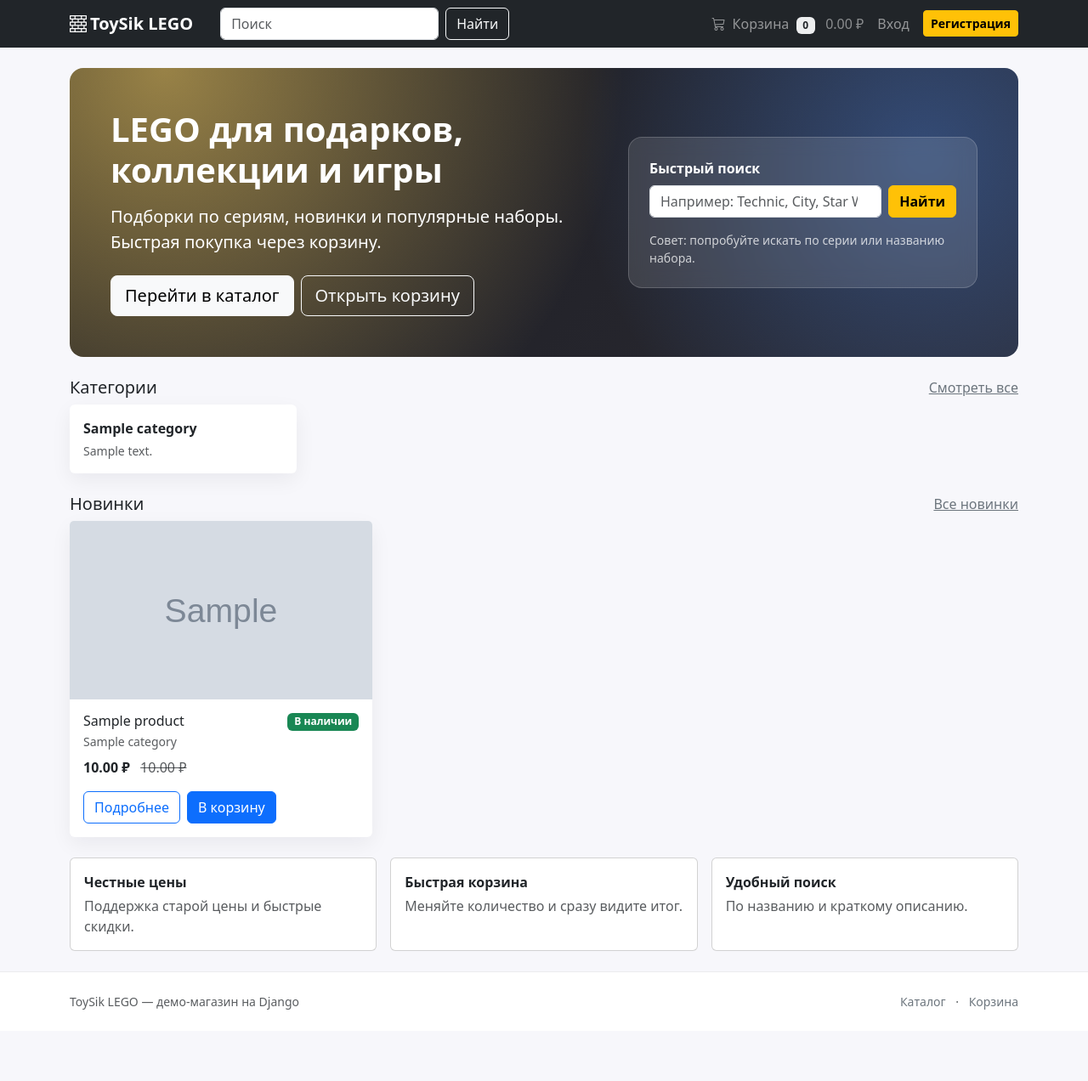
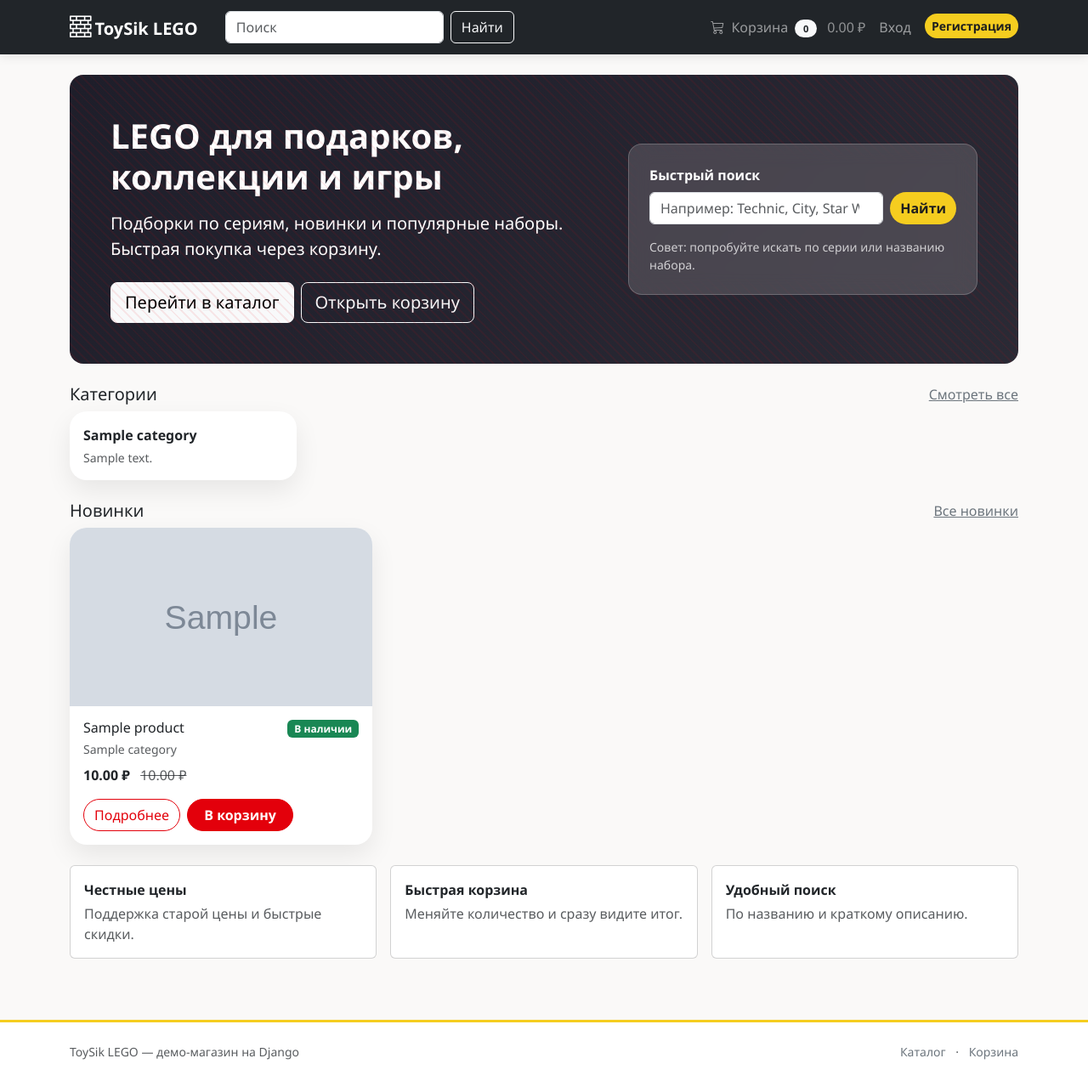
Before and after one commit to k1slee/lego-shop, a Django app: page / in a window 1280 px wide. Shown: the whole page at 85% size. Before the commit the page ends 1188 px from the top, so only its background shows below. Run offline with Django 4.2, Linux system fonts and the light colour scheme; tables that the repository leaves empty hold one stand-in row (values such as "Sample post"); grey boxes marked "Sample" are stand-in pictures.

Commit message:
Фиксы

```diff
--- a/static/css/app.css
+++ b/static/css/app.css
@@ -1,45 +1,249 @@
-body {
-  background: #f7f7fb;
+/* ==============================================
+   LEGO Shop – Modern Design (CSS Variables + Animations)
+   ============================================== */
+
+:root {
+    --lego-red: #e3000b;
+    --lego-yellow: #f5cd1f;
+    --lego-blue: #0071bc;
+    --lego-black: #211f1f;
+    --lego-gray: #f0f0f0;
+    --transition: all 0.25s ease-in-out;
+    --box-shadow: 0 12px 30px rgba(0, 0, 0, 0.08);
+    --box-shadow-hover: 0 20px 35px rgba(0, 0, 0, 0.12);
 }
 
+body {
+    background-color: #faf9f8;
+    font-family: 'Segoe UI', Roboto, 'Helvetica Neue', sans-serif;
+}
+
+/* ---------- Анимации ---------- */
+@keyframes fadeInUp {
+    from {
+        opacity: 0;
+        transform: translateY(20px);
+    }
+    to {
+        opacity: 1;
+        transform: translateY(0);
+    }
+}
+
+@keyframes pulse {
+    0% { transform: scale(1); }
+    50% { transform: scale(1.05); background-color: var(--lego-yellow); border-color: var(--lego-yellow); }
+    100% { transform: scale(1); }
+}
+
+@keyframes spin {
+    from { transform: rotate(0deg); }
+    to { transform: rotate(360deg); }
+}
+
+/* ---------- Navbar (тёмный, но с прозрачностью) ---------- */
+.navbar {
+    background-color: rgba(33, 31, 31, 0.95);
+    backdrop-filter: blur(8px);
+    box-shadow: 0 2px 12px rgba(0,0,0,0.1);
+    transition: var(--transition);
+}
+
+.navbar-brand i {
+    transition: var(--transition);
+    font-size: 1.6rem;
+}
+
+.navbar-brand:hover i {
+    transform: rotate(15deg);
+    color: var(--lego-yellow);
+}
+
+.navbar .badge {
+    background-color: var(--lego-red);
+    color: white;
+    border-radius: 50px;
+    padding: 0.3rem 0.6rem;
+    font-size: 0.7rem;
+}
+
+/* ---------- Hero section ---------- */
 .hero {
-  background: radial-gradient(1200px circle at 10% 0%, rgba(255, 214, 102, 0.55), rgba(255, 214, 102, 0) 45%),
-    radial-gradient(900px circle at 90% 30%, rgba(77, 145, 255, 0.35), rgba(77, 145, 255, 0) 45%),
-    linear-gradient(135deg, #1b1b1f 0%, #2a2a33 100%);
+    position: relative;
+    background: linear-gradient(135deg, #1e1e2a 0%, #2a2a35 100%);
+    border-radius: 2rem;
+    overflow: hidden;
+    margin-bottom: 2rem;
+}
+
+.hero::before {
+    content: "";
+    position: absolute;
+    top: 0;
+    left: 0;
+    width: 100%;
+    height: 100%;
+    background-image: repeating-linear-gradient(
+        45deg,
+        rgba(227, 0, 11, 0.08) 0px,
+        rgba(227, 0, 11, 0.08) 2px,
+        transparent 2px,
+        transparent 8px
+    );
+    pointer-events: none;
 }
 
 .glass {
-  background: rgba(255, 255, 255, 0.12);
-  border: 1px solid rgba(255, 255, 255, 0.18);
-  backdrop-filter: blur(10px);
+    background: rgba(255, 255, 255, 0.15);
+    backdrop-filter: blur(12px);
+    border: 1px solid rgba(255, 255, 255, 0.2);
+    transition: var(--transition);
 }
 
-.product-card,
-.category-card {
-  transition: transform 0.12s ease, box-shadow 0.12s ease;
-  border: 0;
-  box-shadow: 0 8px 24px rgba(16, 24, 40, 0.06);
+.glass:hover {
+    background: rgba(255, 255, 255, 0.2);
+    border-color: rgba(255, 255, 255, 0.3);
 }
 
-.product-card:hover,
-.category-card:hover {
-  transform: translateY(-2px);
-  box-shadow: 0 12px 32px rgba(16, 24, 40, 0.10);
+/* ---------- Карточки категорий и товаров ---------- */
+.category-card,
+.product-card {
+    transition: var(--transition);
+    border: none;
+    border-radius: 1.25rem;
+    background: white;
+    box-shadow: var(--box-shadow);
+    overflow: hidden;
+}
+
+.category-card:hover,
+.product-card:hover {
+    transform: translateY(-4px);
+    box-shadow: var(--box-shadow-hover);
 }
 
 .product-card .card-img-top {
-  height: 210px;
-  object-fit: cover;
+    height: 210px;
+    object-fit: cover;
+    transition: transform 0.4s ease;
 }
 
-.navbar .nav-link {
-  opacity: 0.95;
+.product-card:hover .card-img-top {
+    transform: scale(1.02);
 }
 
-.navbar .nav-link:hover {
-  opacity: 1;
+/* Бейджи в стиле LEGO */
+.badge.bg-success {
+    background-color: var(--lego-blue) !important;
+    border-radius: 30px;
+    padding: 0.35rem 0.8rem;
+    font-weight: 500;
+    letter-spacing: 0.3px;
 }
 
+.badge.bg-secondary {
+    background-color: #8d8d8d !important;
+    border-radius: 30px;
+}
+
+/* Кнопки */
+.btn-primary {
+    background: var(--lego-red);
+    border-color: var(--lego-red);
+    transition: var(--transition);
+    border-radius: 2rem;
+    padding: 0.4rem 1.2rem;
+    font-weight: 600;
+}
+
+.btn-primary:hover {
+    background: #b80009;
+    border-color: #b80009;
+    transform: scale(0.97);
+}
+
+.btn-outline-primary {
+    border-color: var(--lego-red);
+    color: var(--lego-red);
+    border-radius: 2rem;
+}
+
+.btn-outline-primary:hover {
+    background: var(--lego-red);
+    border-color: var(--lego-red);
+    transform: scale(0.97);
+}
+
+.btn-warning {
+    background: var(--lego-yellow);
+    border: none;
+    color: #1e1e1e;
+    font-weight: 700;
+    border-radius: 2rem;
+}
+
+.btn-warning:hover {
+    background: #e0b800;
+    transform: translateY(-1px);
+}
+
+/* ---------- Карточка товара (детальная) ---------- */
+.list-group-item {
+    border-left: none;
+    border-right: none;
+    background: transparent;
+}
+
+.list-group-item:first-child {
+    border-top: none;
+}
+
+/* ---------- Таблица корзины ---------- */
+.table {
+    border-radius: 1rem;
+    overflow: hidden;
+    box-shadow: var(--box-shadow);
+}
+
+.table thead th {
+    background-color: var(--lego-gray);
+    border-bottom: 2px solid #ddd;
+}
+
+.table tfoot {
+    font-weight: bold;
+    background-color: #fff8e7;
+}
+
+/* ---------- Футер ---------- */
 .footer {
-  border-top: 1px solid rgba(16, 24, 40, 0.08);
+    background: #ffffff;
+    border-top: 3px solid var(--lego-yellow);
+    margin-top: 3rem;
 }
+
+/* ---------- Адаптивность ---------- */
+@media (max-width: 768px) {
+    .hero .display-6 {
+        font-size: 1.8rem;
+    }
+    .product-card .card-img-top {
+        height: 160px;
+    }
+    .navbar-brand {
+        font-size: 1.2rem;
+    }
+}
+
+/* ---------- Анимация для сообщений ---------- */
+.alert {
+    animation: fadeInUp 0.3s ease;
+    border-left: 5px solid var(--lego-red);
+    border-radius: 0.75rem;
+}
+
+/* ---------- Стиль для пустой корзины ---------- */
+.alert-info {
+    background-color: #eef2ff;
+    border-color: #cbd5ff;
+}
--- a/templates/base.html
+++ b/templates/base.html
@@ -3,6 +3,7 @@
   <head>
     <meta charset="utf-8">
     <meta name="viewport" content="width=device-width, initial-scale=1">
+    <link rel="icon" type="image/x-icon" href="https://cdn.jsdelivr.net/npm/bootstrap-icons@1.11.3/icons/bricks.svg">
     <title>{% block title %}ToySik LEGO{% endblock %}</title>
     <link href="https://cdn.jsdelivr.net/npm/bootstrap@5.3.3/dist/css/bootstrap.min.css" rel="stylesheet">
     <link rel="stylesheet" href="https://cdn.jsdelivr.net/npm/bootstrap-icons@1.11.3/font/bootstrap-icons.min.css">
--- a/templates/cart/cart_detail.html
+++ b/templates/cart/cart_detail.html
@@ -39,14 +39,14 @@
                 <form method="post" action="{% url 'cart_update' line.product.id %}" class="d-flex gap-2 justify-content-end">
                   {% csrf_token %}
                   <input class="form-control form-control-sm" type="number" name="quantity" min="0" value="{{ line.quantity }}" style="max-width: 110px;">
-                  <button class="btn btn-outline-primary btn-sm" type="submit">Обновить</button>
+                  <button class="btn btn-outline-primary btn-sm" type="submit"><i class="bi bi-arrow-repeat me-1"></i>Обновить</button>
                 </form>
               </td>
               <td class="text-end">{{ line.total_price }} ₽</td>
               <td class="text-end">
                 <form method="post" action="{% url 'cart_remove' line.product.id %}">
                   {% csrf_token %}
-                  <button class="btn btn-outline-danger btn-sm" type="submit">Удалить</button>
+                  <button class="btn btn-outline-danger btn-sm" type="submit"><i class="bi bi-trash me-1"></i>Удалить</button>
                 </form>
               </td>
             </tr>
@@ -65,7 +65,7 @@
     <div class="d-flex gap-2">
       <form method="post" action="{% url 'cart_clear' %}">
         {% csrf_token %}
-        <button class="btn btn-outline-secondary" type="submit">Очистить корзину</button>
+        <button class="btn btn-outline-secondary" type="submit"><i class="bi bi-basket"></i>Очистить корзину</button>
       </form>
       <a class="btn btn-primary" href="{% url 'checkout' %}">Перейти к оформлению</a>
     </div>
--- a/templates/catalog/product_list.html
+++ b/templates/catalog/product_list.html
@@ -72,7 +72,9 @@
                   <form method="post" action="{% url 'cart_add' product.id %}">
                     {% csrf_token %}
                     <input type="hidden" name="quantity" value="1">
-                    <button class="btn btn-primary" type="submit" {% if product.stock <= 0 %}disabled{% endif %}>В корзину</button>
+                    <button class="btn btn-primary" type="submit" {% if product.stock <= 0 %}disabled{% endif %}>
+                      <i class="bi bi-cart-plus me-1"></i> В корзину
+                    </button>
                   </form>
                 </div>
               </div>
--- a/templates/product_detail.html
+++ b/templates/product_detail.html
@@ -44,7 +44,7 @@
           {{ add_form.quantity.label_tag }}
           {{ add_form.quantity }}
         </div>
-        <button class="btn btn-primary" type="submit" {% if product.stock <= 0 %}disabled{% endif %}>Добавить в корзину</button>
+        <button class="btn btn-primary" type="submit" {% if product.stock <= 0 %}disabled{% endif %}><i class="bi bi-cart-check me-2"></i>Добавить в корзину</button>
       </form>
 
       <h2 class="h5">Описание</h2>
```
